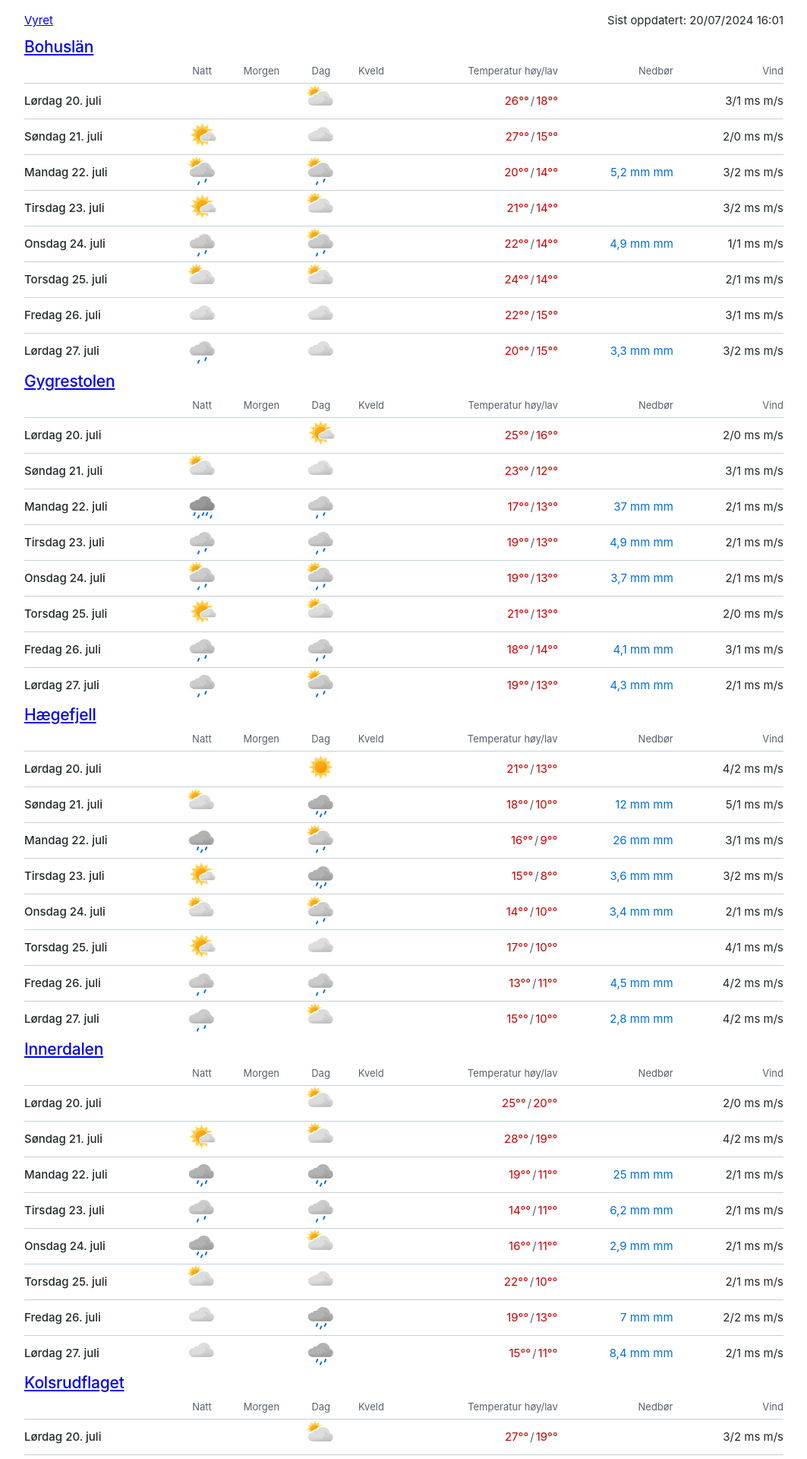
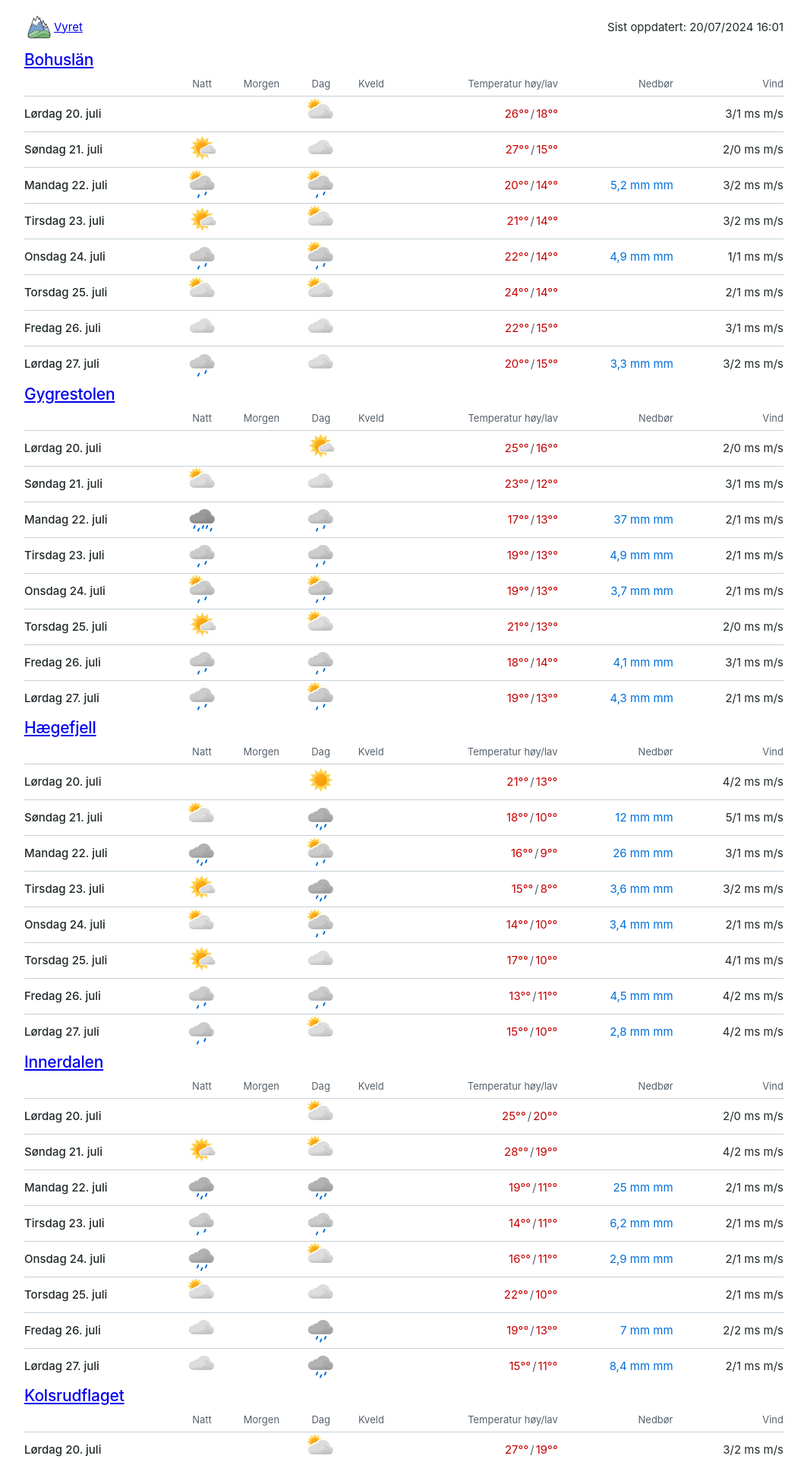
Before and after one commit to Kyrremann/vyret, a Jekyll site: the page built from index.md, in a window 1280 px wide. Shown: the top 1920 px of the page at 76% size, without its empty margins (108-1171 px from the left). Built offline with Jekyll 4.4.1, drawn with Linux system fonts in a browser that asks for light colours.

Commit message:
feat: logo ved navnet

```diff
--- a/_layouts/yr.html
+++ b/_layouts/yr.html
@@ -6,11 +6,14 @@
   <body>
     <div class="layout">
       <div class="header">
-        <h1 class="header-title">
+        <div class="header__attribution">
+		  <img class="table__weather-symbol" src="{{ 'assets/icons8-alpine-96.png' | relative_url }}" alt="A pointy mountain with snow on top">
+		  <h1 class="header-title">
           <a href="{{ site.baseurl }}/">
               {{ site.title }}
           </a>
-        </h1>
+		  </h1>
+		</div>
         <p class="header__attribution">
           <span class="header__served-by">Sist oppdatert: {{ site.data.weather.updated_at | date: '%d/%m/%Y %H:%M' }}</span>
         </p>
```
